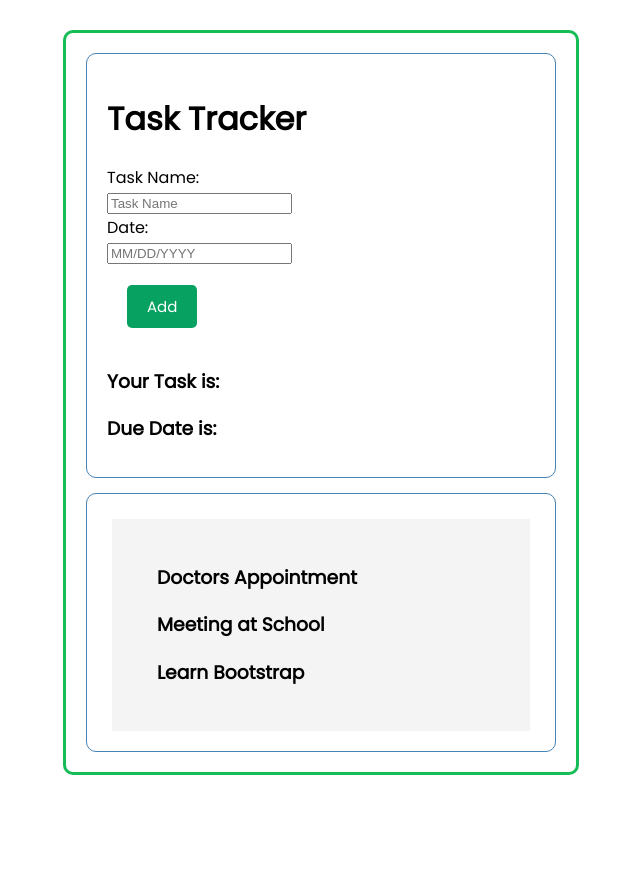
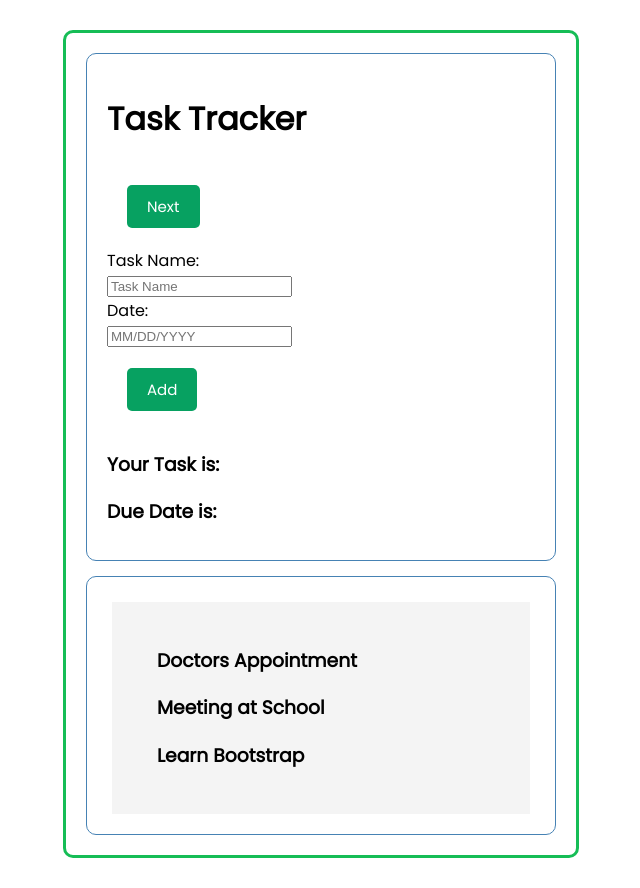
Before and after one commit to RonaldYou/Task-Tracker, a React (Create React App) app: page / in a window 1280 px wide. Shown: the whole page, without its empty margins (319-959 px from the left). Before the commit the page ends 805 px from the top, so only its background shows below. Built offline with nearby package versions, Linux system fonts and the light colour scheme.

Commit message:
next button

```diff
--- a/src/App.js
+++ b/src/App.js
@@ -9,7 +9,7 @@ const App = ()=> {
     <div className='container2'>
       <div className='container'>
         <Header/>
-        {/* <Button/> */}
+        <Button/>
         <div className='form-control'>
          <Body/>
         </div>
--- a/src/components/Button.js
+++ b/src/components/Button.js
@@ -1,10 +1,9 @@
 import React from 'react';
-import { useState } from 'react'
-const Button = (props) => {
+const Button = () => {
     return (
-        <>
-            <button onClick={props.addTask} className='btn'>Add</button>
-        </>
+        <div>
+            <button className='btn'>Next</button>
+        </div>
     )
 }
 //() => { alert("Cringe"); console.log("didsmth");}
```
